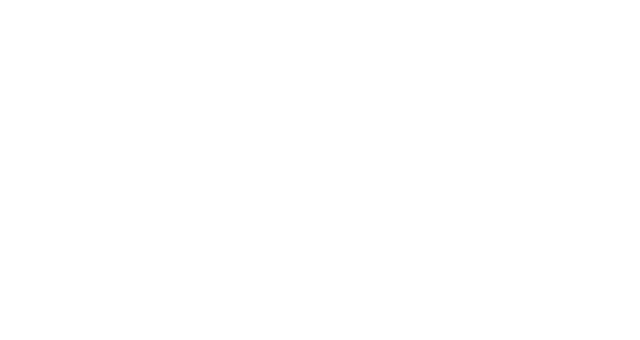
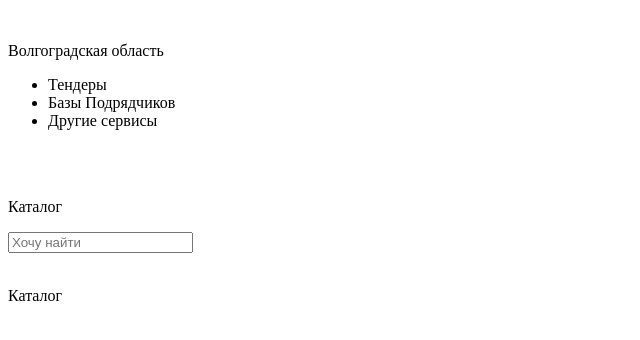
Before and after one commit to artemShvalev/test-task, a Vue app: page / in a window 1280 px wide. Shown: the top 340 px of the page, without its empty margins (0-640 px from the left). Built offline with nearby package versions, Linux system fonts and the light colour scheme.

Commit message:
commit #3
+Add html,
+Components

```diff
--- a/src/App.vue
+++ b/src/App.vue
@@ -1,14 +1,17 @@
 <template>
   <div id="app">
+    <HeaderPage/>
+    <MainPage/>
   </div>
 </template>
 
 <script>
+import HeaderPage from './components/HeaderPage.vue';
+import MainPage from './components/MainPage.vue';
 
 export default {
   name: 'App',
-  components: {
-  },
+  components: { MainPage, HeaderPage },
 };
 </script>
 
--- /dev/null
+++ b/src/components/HeaderPage.vue
@@ -0,0 +1,33 @@
+<template>
+  <div>
+    <header>
+      <div class="wrapper">
+        <div class="row">
+          <div header__img>
+            <img src="" alt="">
+            <div header__text>
+              <p>Волгоградская область</p>
+            </div>
+            <div header__list>
+              <ul>
+                <li>Тендеры</li>
+                <li>Базы Подрядчиков</li>
+                <li>Другие сервисы <img src="" alt=""></li>
+              </ul>
+            </div>
+          </div>
+        </div>
+      </div>
+    </header>
+  </div>
+</template>
+
+<script>
+export default {
+  name: 'MainPaige',
+};
+</script>
+
+<style scoped lang="scss">
+
+</style>
--- /dev/null
+++ b/src/components/MainPage.vue
@@ -0,0 +1,40 @@
+<template>
+  <div>
+    <main>
+      <div class="main__logo">
+        <img src="" alt="">
+      </div>
+      <div class="main__catalog">
+        <div class="main__catalog-container">
+          <div class="main__catalog-img">
+            <img src="" alt="">
+          </div>
+          <div class="main__catalog-text">
+            <p>Каталог</p>
+          </div>
+        </div>
+        <div class="main__catalog-input">
+          <input type="search" name="search" placeholder="Хочу найти">
+          <img src="" alt="">
+        </div>
+        <div class="main__catalog-list">
+          <img src="" alt="">
+          <p>Каталог</p>
+        </div>
+        <div class="main__catalog-profile">
+          <img src="" alt="">
+        </div>
+      </div>
+    </main>
+  </div>
+</template>
+
+<script>
+export default {
+  name: 'MainPage',
+};
+</script>
+
+<style scoped lang="scss">
+
+</style>
```
Also changed, not shown: src/components/MainPaige.vue (deleted, +0 -15 lines), 1 other file (tests, documents, lock files or other folders).
